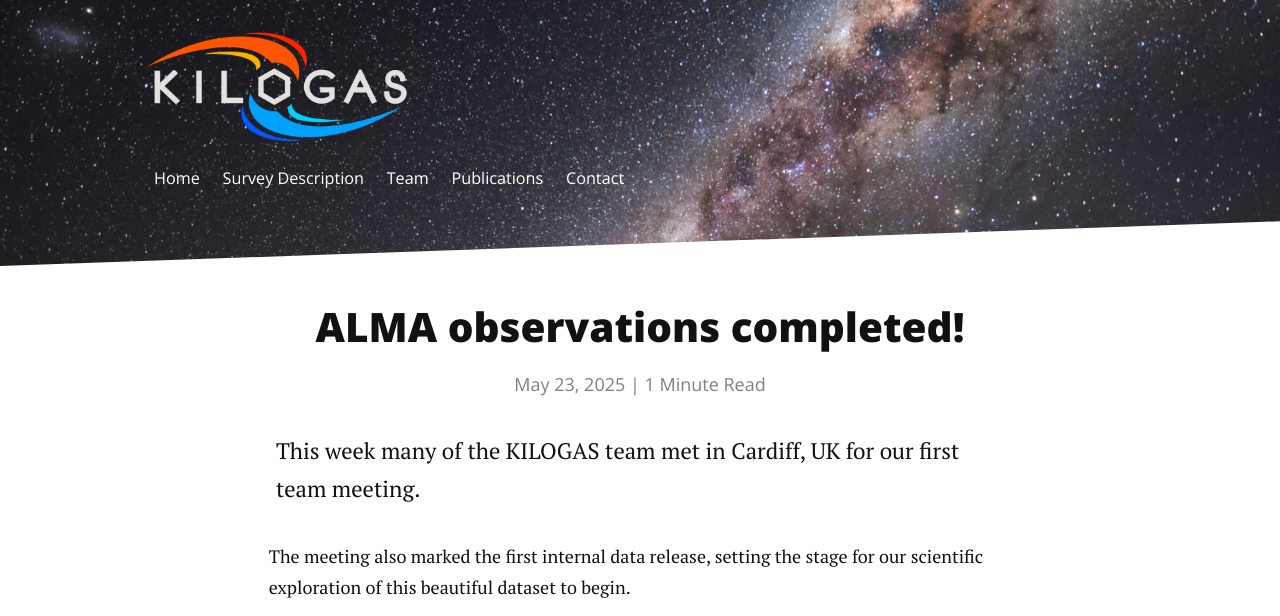
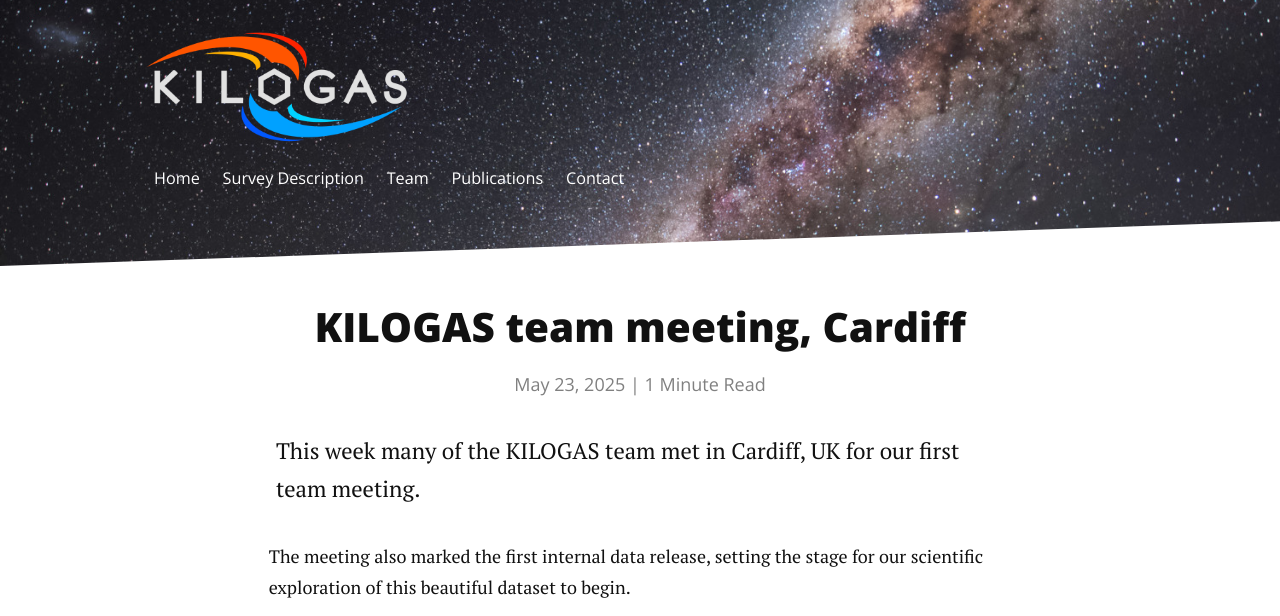
Before and after one commit to TimothyADavis/kilogas, a Jekyll site: the page built from _posts/2025-05-23-kilogas_team_meeting.markdown, in a window 1280 px wide, cut to the strip 0-616 px from the top of the page. Built offline with Jekyll 4.4.1, drawn with Linux system fonts in a browser that asks for light colours; nearby versions of some CDN libraries.

Commit message:
Update 2025-05-23-kilogas_team_meeting.markdown

```diff
--- a/_posts/2025-05-23-kilogas_team_meeting.markdown
+++ b/_posts/2025-05-23-kilogas_team_meeting.markdown
@@ -1,6 +1,6 @@
 ---
 layout: post
-title:  "ALMA observations completed!"
+title:  "KILOGAS team meeting, Cardiff"
 date:   2025-05-23
 ---
 
```
